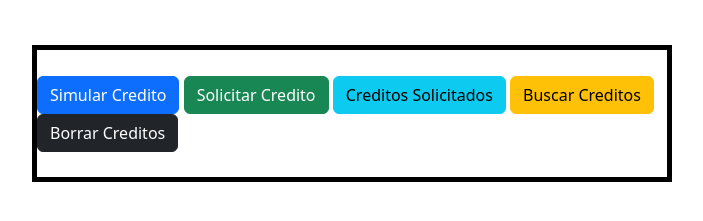
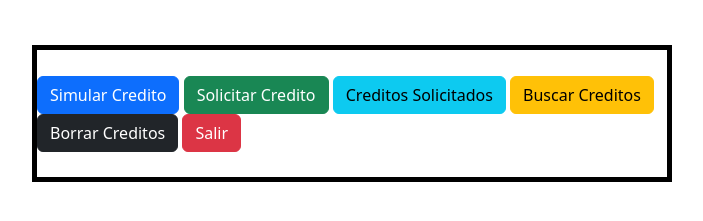
Before and after one commit to UrielCastor/cursojs, a plain HTML site: page pages/dashboard.html in a window 1280 px wide. Shown: the part 53-274 px from the top of the page, without its empty margins (288-991 px from the left). Drawn offline with nearby package versions, Linux system fonts and the light colour scheme.

Commit message:
se agrego el boton salir

```diff
--- a/pages/dashboard.html
+++ b/pages/dashboard.html
@@ -12,6 +12,7 @@
     <!-- JS -->
     <script defer src="../js/main.js"></script>
     <title>Proyecto Credito-Dashboard</title>
+
 </head>
 
 <body>
@@ -30,6 +31,7 @@
             <button class="btn btn-warning" id="Modal" data-bs-toggle="modal" data-bs-target="#modalBuscador"
                 type="submit">Buscar Creditos</button>
             <button class="btn btn-dark" id="borrarPrestamo" data-bs-target="" type="submit">Borrar Creditos</button>
+            <a class="btn btn-danger" href="../index.html">Salir</a>
 
         </div>
     </section>
```
